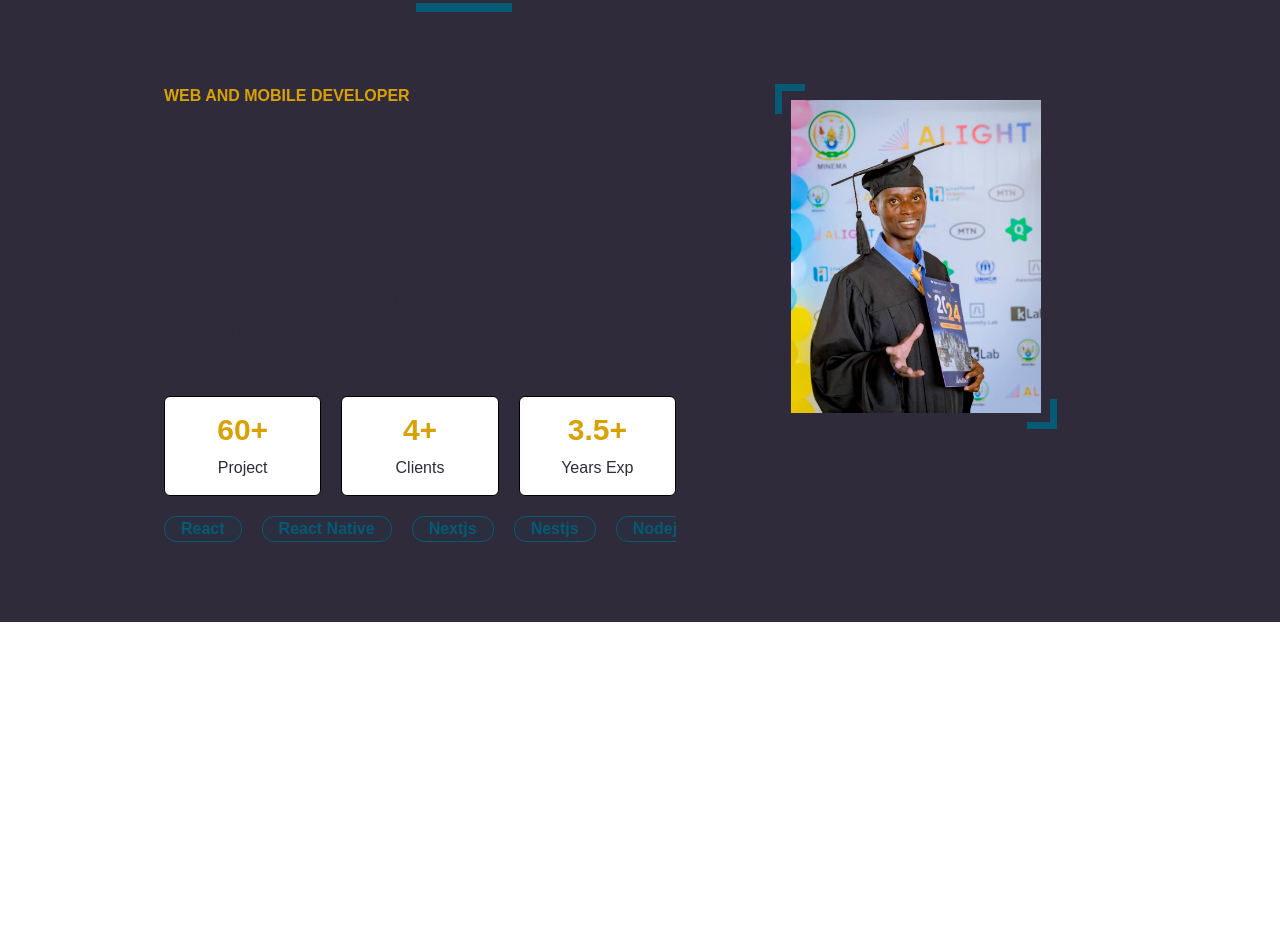
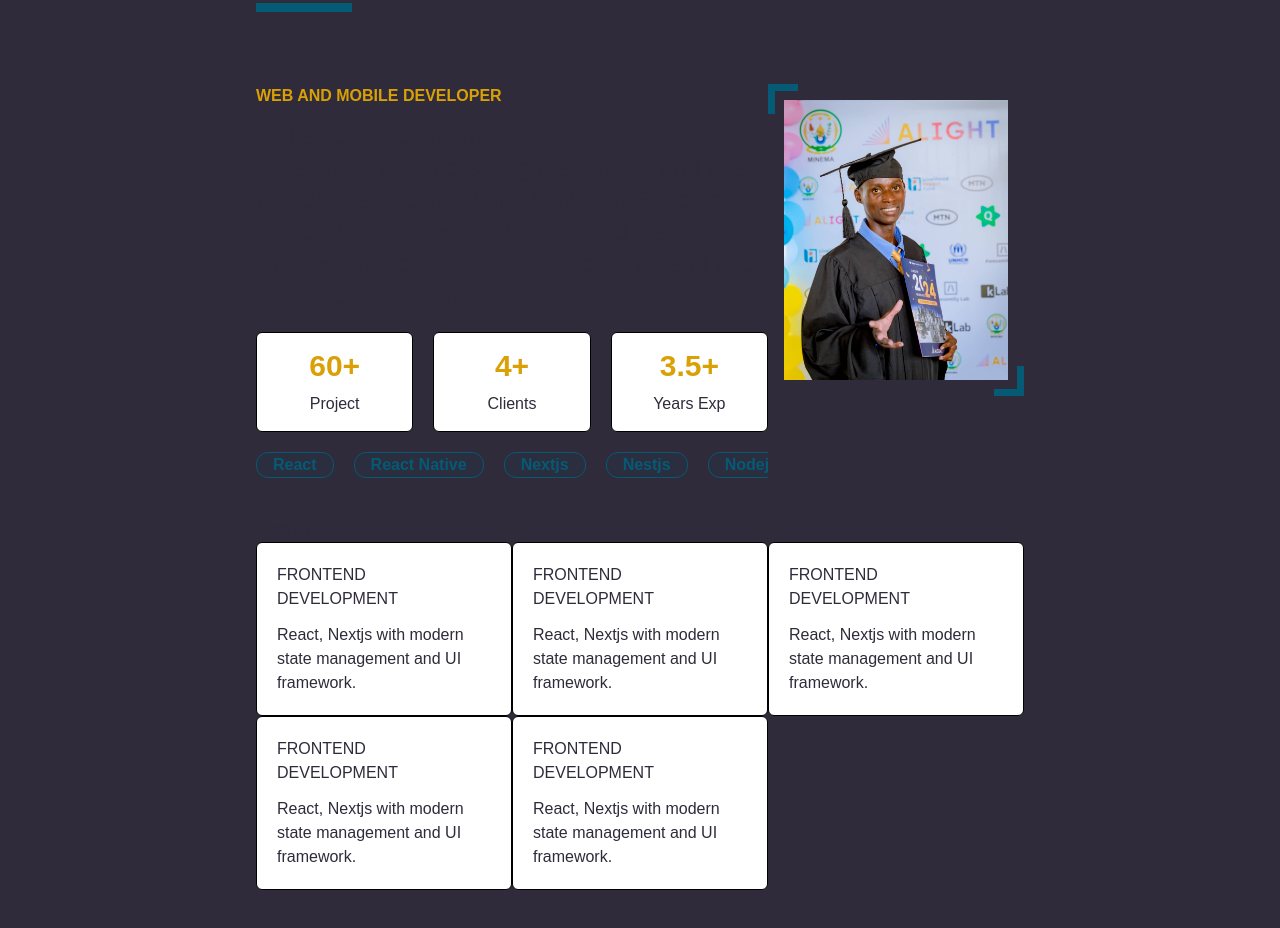
Before and after one commit to Gedeotwiz/GedeonHub, a Next.js app: page / in a window 1280 px wide. Shown: the part 960-1888 px from the top of the page. Before the commit the page ends 1582 px from the top, so only its background shows below. Built offline with nearby package versions, Linux system fonts and the light colour scheme.

Commit message:
add skills

```diff
--- a/app/components/about/ImageSection.tsx
+++ b/app/components/about/ImageSection.tsx
@@ -7,7 +7,7 @@ import Image from 'next/image';
 export default function ImagesSection() {
   const images = [{ name: Jant }];
   return (
-    <div className='w-[400px] flex flex-col justify-center items-center gap-10'>
+    <div className='flex flex-col justify-center items-center gap-10'>
       {images.map((image, index) => (
         <div
           key={index}
--- a/app/components/about/index.tsx
+++ b/app/components/about/index.tsx
@@ -4,6 +4,7 @@
 import Header from '../share/header';
 import ImagesSection from './ImageSection';
 import { motion } from 'framer-motion';
+import SkillsSection from './skillsSection';
 
 export default function About() {
   const startYear = 2023;
@@ -29,14 +30,16 @@ export default function About() {
   ];
   return (
     <div className='bg-[#2F2B3A] w-full py-20 '>
-      <div className='pb-20 px-96'>
+
+      <div className=' flex flex-col justify-center items-center'>
+        <div className='pb-20 flex justify-start w-full md:w-3/4 lg:w-3/5'>
         <Header
           leftText='About'
           rightText='Me'
         />
       </div>
-      <div className='flex justify-center gap-10'>
-        <div className='w-2/5'>
+        <div className='flex flex-col md:flex-row px-5 md:px-0 justify-between w-full md:w-3/4 lg:w-3/5'>
+          <div className='w-full md:w-2/3'>
             <motion.div
               initial={{ y: 100, opacity: 0 }}
               whileInView={{ y: 0, opacity: 1 }}
@@ -49,28 +52,31 @@ export default function About() {
               <p className='text-2xl'>
                 Full-stack web and mobile developer passionate about creating
                 responsive and user-friendly web applications. Skilled in
-              React.js, React native Next.js, Node.js, and NestJS, with
-              experience of {totalYear}
-              years in both frontend and backend development. I enjoy solving
-              problems, learning new technologies, and collaborating on
-              impactful projects.
+                React.js, React Native, Next.js, Node.js, and NestJS, with
+                experience of {totalYear} years in both frontend and backend
+                development.
               </p>
             </motion.div>
 
-          <div className='flex justify-start items-center gap-5 py-5'>
+            <div className='flex justify-center my-6 md:hidden'>
+              <ImagesSection />
+            </div>
+
+            <div className='flex justify-center md:justify-start items-center gap-5 py-5'>
               {cards.map((card, index) => (
                 <div
                   key={index}
-                className='bg-background transition border-1 hover:bg-[#d9a10617] border-black hover:border-primary rounded-md w-[200px] h-[100px] flex flex-col gap-2 justify-center items-center'
+                  className='bg-background transition border hover:bg-[#d9a10617] border-black hover:border-primary rounded-md w-[120px] h-[60px] md:w-[200px] md:h-[100px] flex flex-col gap-0 md:gap-2 justify-center items-center'
                 >
-                <h1 className='text-primary text-3xl font-bold'>
+                  <h1 className='text-primary text-xl md:text-3xl font-bold'>
                     {card.number}
                   </h1>
                   <span>{card.lable}</span>
                 </div>
               ))}
             </div>
-          <div className='flex gap-5 overflow-x-auto hide-scrollbar '>
+
+            <div className='flex gap-5 overflow-x-auto hide-scrollbar'>
               {skills.map((skill, index) => (
                 <div
                   key={index}
@@ -81,10 +87,15 @@ export default function About() {
               ))}
             </div>
           </div>
-        <div>
+          <div className='hidden md:block'>
             <ImagesSection />
           </div>
         </div>
+         <div className='flex justify-start w-full md:w-3/4 lg:w-3/5 py-10'>
+          <SkillsSection/>
+         </div>
+      </div>
+
     </div>
   );
 }
--- /dev/null
+++ b/app/components/about/skillsSection.tsx
@@ -0,0 +1,39 @@
+/** @format */
+
+import { motion } from 'framer-motion';
+
+export default function SkillsSection() {
+  return (
+    <motion.div
+      initial={{ y: 100, opacity: 0 }}
+      whileInView={{ y: 0, opacity: 1 }}
+      transition={{ duration: 0.8 }}
+      viewport={{ once: true }}
+      className='w-full'
+    >
+        <h3>Core skills</h3>
+        <div className='flex flex-wrap w-full'>
+            <div className='p-5 bg-background transition border hover:bg-[#d9a10617] border-black hover:border-primary rounded-md md:w-1/3 flex flex-col gap-1 md:gap-3 '>
+                <h6>FRONTEND DEVELOPMENT</h6>
+                <p>React, Nextjs with modern state management and UI framework.</p>
+            </div>
+             <div className='p-5 bg-background transition border hover:bg-[#d9a10617] border-black hover:border-primary rounded-md md:w-1/3 flex flex-col gap-1 md:gap-3 '>
+                <h6>FRONTEND DEVELOPMENT</h6>
+                <p>React, Nextjs with modern state management and UI framework.</p>
+            </div>
+             <div className='p-5 bg-background transition border hover:bg-[#d9a10617] border-black hover:border-primary rounded-md md:w-1/3 flex flex-col gap-1 md:gap-3 '>
+                <h6>FRONTEND DEVELOPMENT</h6>
+                <p>React, Nextjs with modern state management and UI framework.</p>
+            </div>
+             <div className='p-5 bg-background transition border hover:bg-[#d9a10617] border-black hover:border-primary rounded-md md:w-1/3 flex flex-col gap-1 md:gap-3 '>
+                <h6>FRONTEND DEVELOPMENT</h6>
+                <p>React, Nextjs with modern state management and UI framework.</p>
+            </div>
+             <div className='p-5 bg-background transition border hover:bg-[#d9a10617] border-black hover:border-primary rounded-md md:w-1/3 flex flex-col gap-1 md:gap-3 '>
+                <h6>FRONTEND DEVELOPMENT</h6>
+                <p>React, Nextjs with modern state management and UI framework.</p>
+            </div>
+        </div>
+    </motion.div>
+  );
+}
--- a/app/components/share/header.tsx
+++ b/app/components/share/header.tsx
@@ -17,7 +17,6 @@ export default function Header({leftText,rightText}:IProps) {
       after:w-24
       after:h-[9px]
       after:bg-[#055a76]
-      mx-8
     "
     >
       <h1 className='text-6xl font-extrabold py-3'>{leftText}</h1>
```
Lines whose indentation alone changed are shown as unchanged.
